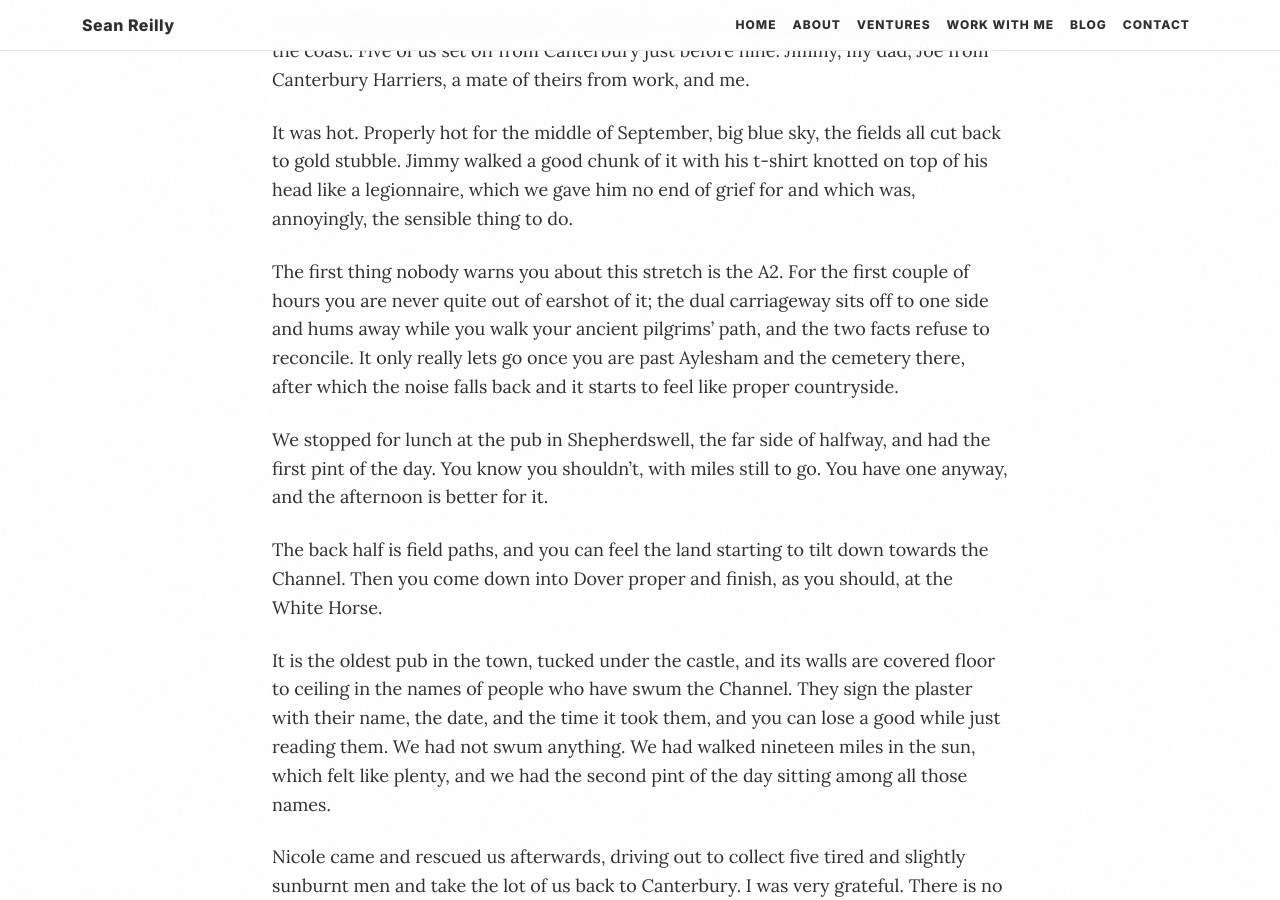
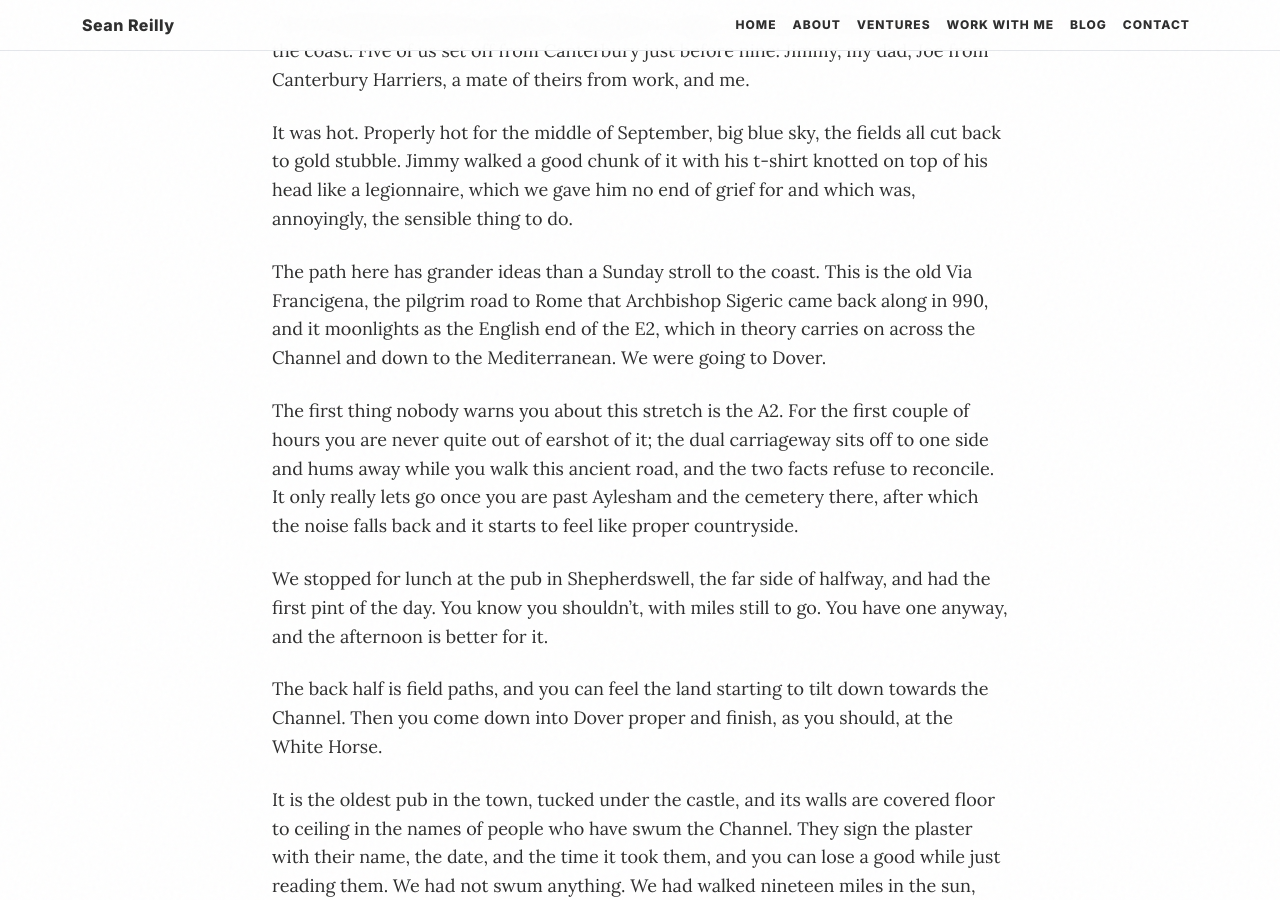
Before and after one commit to seanreillyesq/seanreillyesq.github.io, a Jekyll site: the page built from _posts/2011-09-18-north-downs-way-canterbury-to-dover.markdown, in a window 1280 px wide and 900 px high, scrolled down 573 px. Built offline with Jekyll 4.4.1, drawn with Linux system fonts in a browser that asks for light colours.

Commit message:
Sprinkle confirmed NDW route facts into the two 2011 legs
Dover leg: the Via Francigena (Sigeric's 990AD road from Rome) and the
English end of the E2, terminating at Dover. Wye leg: the Pilgrims' Way /
NDW Canterbury Loop, which runs through the edge of Chartham - tied into
the map-centred-on-home gag. Both verified against National Trails, the
E2 (ERA) history, and the NDW route description before use.

```diff
--- a/_posts/2011-09-18-north-downs-way-canterbury-to-dover.markdown
+++ b/_posts/2011-09-18-north-downs-way-canterbury-to-dover.markdown
@@ -25,7 +25,9 @@
 
 It was hot. Properly hot for the middle of September, big blue sky, the fields all cut back to gold stubble. Jimmy walked a good chunk of it with his t-shirt knotted on top of his head like a legionnaire, which we gave him no end of grief for and which was, annoyingly, the sensible thing to do.
 
-The first thing nobody warns you about this stretch is the A2. For the first couple of hours you are never quite out of earshot of it; the dual carriageway sits off to one side and hums away while you walk your ancient pilgrims' path, and the two facts refuse to reconcile. It only really lets go once you are past Aylesham and the cemetery there, after which the noise falls back and it starts to feel like proper countryside.
+The path here has grander ideas than a Sunday stroll to the coast. This is the old Via Francigena, the pilgrim road to Rome that Archbishop Sigeric came back along in 990, and it moonlights as the English end of the E2, which in theory carries on across the Channel and down to the Mediterranean. We were going to Dover.
+
+The first thing nobody warns you about this stretch is the A2. For the first couple of hours you are never quite out of earshot of it; the dual carriageway sits off to one side and hums away while you walk this ancient road, and the two facts refuse to reconcile. It only really lets go once you are past Aylesham and the cemetery there, after which the noise falls back and it starts to feel like proper countryside.
 
 We stopped for lunch at the pub in Shepherdswell, the far side of halfway, and had the first pint of the day. You know you shouldn't, with miles still to go. You have one anyway, and the afternoon is better for it.
 
--- a/_posts/2011-10-16-north-downs-way-canterbury-wye-loop.markdown
+++ b/_posts/2011-10-16-north-downs-way-canterbury-wye-loop.markdown
@@ -23,7 +23,7 @@
 
 Ordnance Survey do these custom maps where you pick the centre point and they post you a printed sheet. I centred mine on home, in Chartham, which felt sensible right up until I unfolded it this morning and found the very ground I'd be crossing later worn soft in the central crease. Lesson one: never centre the map on where you live.
 
-This one was a section-hike. The North Downs Way is too long to swallow in a day, so you take it in bites, and today's bite started from the same place the last one did, back in Canterbury, so the sections join up. Home is over in Chartham, so I drove in and left the car at my parents' place, near the cricket ground, to set off from the right spot. Jimmy and Martin were waiting; Jimmy's front door and my parents' had been our two jumping-off points the time a group of us walked the leg the other way, [out to Dover](/north-downs-way-canterbury-to-dover-20110918/). Today we were pointing at Wye instead. Good on paper; in the legs it turned out to be a bigger idea than that. We set off a little after eight, the downs still holding the overnight damp.
+This one was a section-hike. The North Downs Way is too long to swallow in a day, so you take it in bites, and today's bite started from the same place the last one did, back in Canterbury, so the sections join up. Home is over in Chartham, so I drove in and left the car at my parents' place, near the cricket ground, to set off from the right spot. The stretch out to Wye is old Pilgrims' Way, the branch of the trail that carried the faithful into Canterbury, and it runs through the edge of Chartham on its way; somewhere in the first hour I'd be walking back past my own front door, which rather made a nonsense of driving into town to start. Jimmy and Martin were waiting; Jimmy's front door and my parents' had been our two jumping-off points the time a group of us walked the leg the other way, [out to Dover](/north-downs-way-canterbury-to-dover-20110918/). Today we were pointing at Wye instead. Good on paper; in the legs it turned out to be a bigger idea than that. We set off a little after eight, the downs still holding the overnight damp.
 
 The North Downs in October are quietly good. You don't get the drama of Wales or the Lakes out of Kent, and I've stopped pretending otherwise. What you get instead is miles of chalk track, hedgerows going over to red, and the odd gap in the trees where the whole Stour valley drops away beneath you. We passed a deer enclosure at Petit France, over Chartham Hatch way, a cluster of them watching us through the wire without much concern. We walked and talked and lost track of the time, which is the entire point of a walk with mates.
 
```
